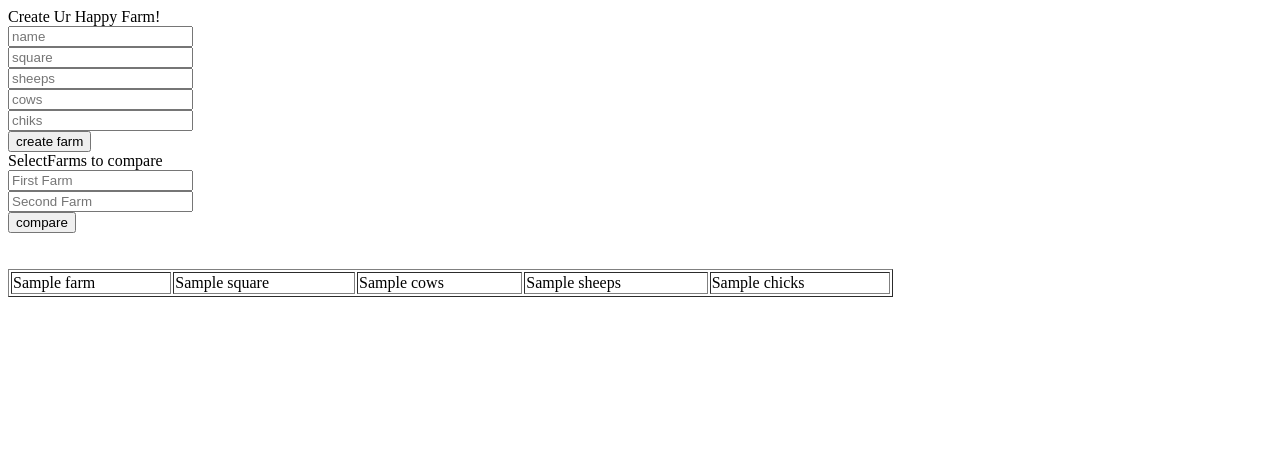
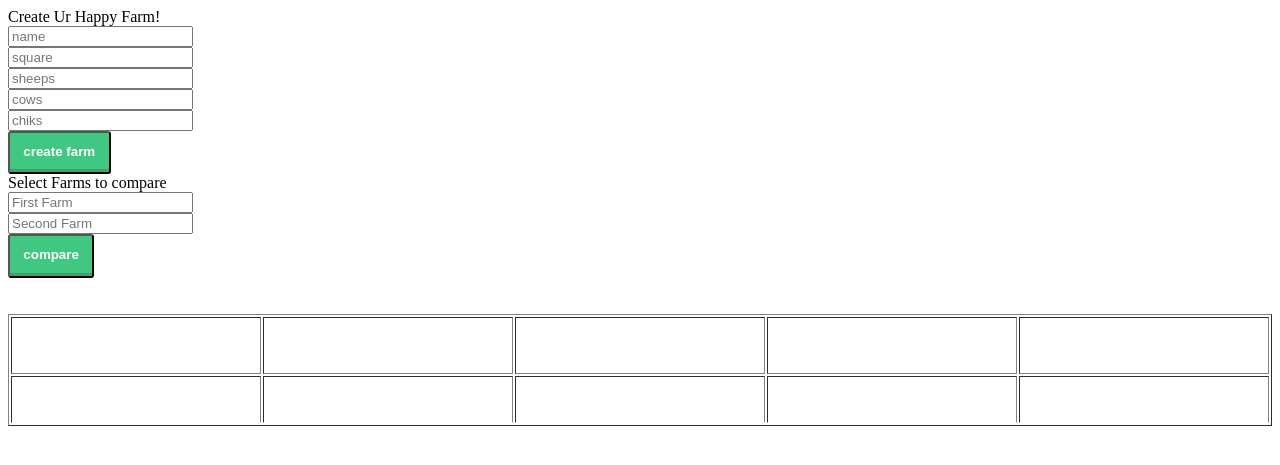
Before and after one commit to Lidestrial/PyKPIGL, a Flask app: template templates/sixths.html in a window 1280 px wide. Shown: the top 465 px of the page. Run offline with Flask 2, Linux system fonts and the light colour scheme; the template is opened without the code that fills it: most values are stand-ins (such as "Sample title", 1, 10 or a date in 2020).

Commit message:
Sixth skeleton

```diff
--- a/main.py
+++ b/main.py
@@ -98,26 +98,32 @@
 @app.route('/sixths', methods=['GET', 'POST'])
 def sixths():
     if request.method == 'GET':
-        return render_template('./sixths.html')
+        return render_template('./sixths.html', content=farms)
     if request.method == 'POST':
-        print(request.form)
+        # print(request.form)
 
         if 'name' in request.form:
-            farm = Farm(request.form['name'], int(request.form['square']), int(request.form['sheeps']),
-                        int(request.form['cows']), int(request.form['chicks']))
-            farms[farm.name] = farm
-            return render_template('./sixths.html', content=farms)
+            try:
+                farm = Farm(request.form['name'], int(request.form['square'] or 0), int(request.form['sheeps'] or 0),
+                            int(request.form['cows'] or 0), int(request.form['chicks'] or 0))
+                message = "Farm Created"
+                farms[farm.name] = farm
+            except ValueError:
+                message = "Enter valid input!(nums)"
 
-        if 'f1' in request.form:
-            f1 = request.form['f1']
-            f2 = request.form['f2']
-            print(farms[f1].get_value())
-            if farms[f1] > farms[f2]:
-                return f'{f1} more pricy than {f2}'
-            elif farms[f1] < farms[f2]:
-                return f'{f2} more pricy than {f1}'
-            elif farms[f1] == farms[f2]:
-                return f'farms are equal ❤'
+        try:
+            if 'f1' in request.form:
+                f1 = request.form['f1']
+                f2 = request.form['f2']
+                if farms[f1] > farms[f2]:
+                    message = f'{f1} more pricy than {f2}'
+                elif farms[f1] < farms[f2]:
+                    message = f'{f2} more pricy than {f1}'
+                elif farms[f1] == farms[f2]:
+                    message = 'farms are equal ❤'
+        except KeyError:
+            message = 'Farm does not exist'
+        return render_template('./sixths.html', content=farms, message=message)
 
 
 if __name__ == '__main__':
--- a/static/css/style.css
+++ b/static/css/style.css
@@ -26,3 +26,57 @@
 .Table{
 	float: left;
 }
+
+
+h1{
+  font-size: 30px;
+  color: #fff;
+  text-transform: uppercase;
+  font-weight: 300;
+  text-align: center;
+  margin-bottom: 15px;
+}
+table{
+  width:100%;
+  table-layout: fixed;
+}
+.tbl-header{
+  background-color: rgba(255,255,255,0.3);
+ }
+.tbl-content{
+  height:300px;
+  overflow-x:auto;
+  margin-top: 0px;
+  border: 1px solid rgba(255,255,255,0.3);
+}
+th{
+  padding: 20px 15px;
+  text-align: left;
+  font-weight: 500;
+  font-size: 12px;
+  color: #fff;
+  text-transform: uppercase;
+}
+td{
+  padding: 15px;
+  text-align: left;
+  vertical-align:middle;
+  font-weight: 300;
+  font-size: 12px;
+  color: #fff;
+  border-bottom: solid 1px rgba(255,255,255,0.1);
+}
+
+
+
+/* for custom scrollbar for webkit browser*/
+
+::-webkit-scrollbar {
+    width: 6px;
+}
+::-webkit-scrollbar-track {
+    -webkit-box-shadow: inset 0 0 6px rgba(0,0,0,0.3);
+}
+::-webkit-scrollbar-thumb {
+    -webkit-box-shadow: inset 0 0 6px rgba(0,0,0,0.3);
+}
--- a/templates/sixths.html
+++ b/templates/sixths.html
@@ -2,8 +2,8 @@
 <html lang="en">
 <head>
 	<meta charset="utf-8">
-<!--	<link rel="stylesheet" href="css/style.css">-->
-<!--	<link href="https://fonts.googleapis.com/css?family=PT+Sans+Narrow&display=swap" rel="stylesheet">-->
+	<link rel="stylesheet" href="static/css/style.css">
+	<link href="https://fonts.googleapis.com/css?family=PT+Sans+Narrow&display=swap" rel="stylesheet">
 	<title>Happy Farm</title>
 </head>
 <body>
@@ -19,27 +19,38 @@
 
 		</form>
 		<form autocomplete="off" action="/sixths" method="post">
-			<label>SelectFarms to compare</label><br>
+			<label>Select Farms to compare</label><br>
 			<input type="f1" id="f1" name="f1" placeholder="First Farm"><br>
 			<input type="f2" id="f2" name="f2" placeholder="Second Farm "><br>
 			<button type="compare">compare</button> <br>
 		</form>
 		<br><br>
 	</div>
-	<div class="gallery">
-		<table border style="width:70%">
-			{% for farm in content.values() %}
+
+	 	 <table border style="">
+	 	 	<thead>
+		        <tr>
+		          <th>Farms</th>
+		          <th>squares</th>
+		          <th>sheeps</th>
+		          <th>cows</th>
+		          <th>chikens</th>
+		        </tr>
+      		</thead>
+			{%for farm in content.values() %}
 
 				<tr>
 					<td>{{ farm.name }}</td>
 					<td>{{ farm.square }}</td>
+					<td>{{ farm.sheeps }}</td>
 					<td>{{ farm.cows }}</td>
-					<td>{{ farm.sheeps }}</td>
 					<td>{{ farm.chicks }}</td>
 				 </tr>
+
 
 			{% endfor %}
 
 		</table>
 	</div>
+		{{message}}
 </body>
```
